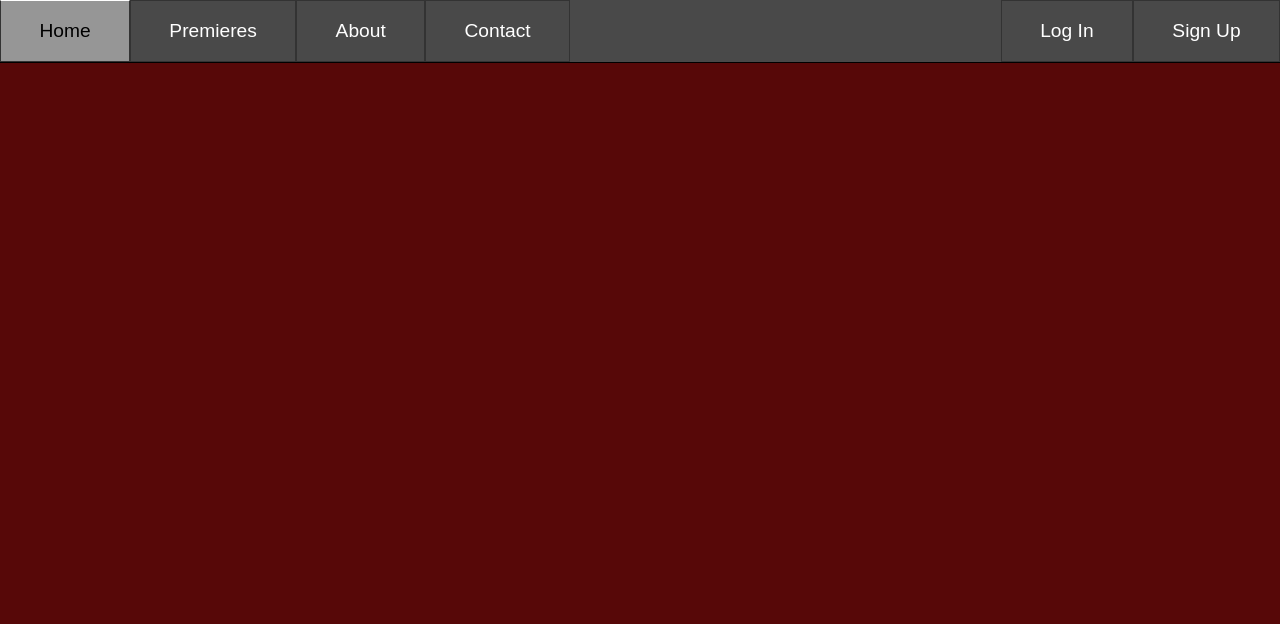
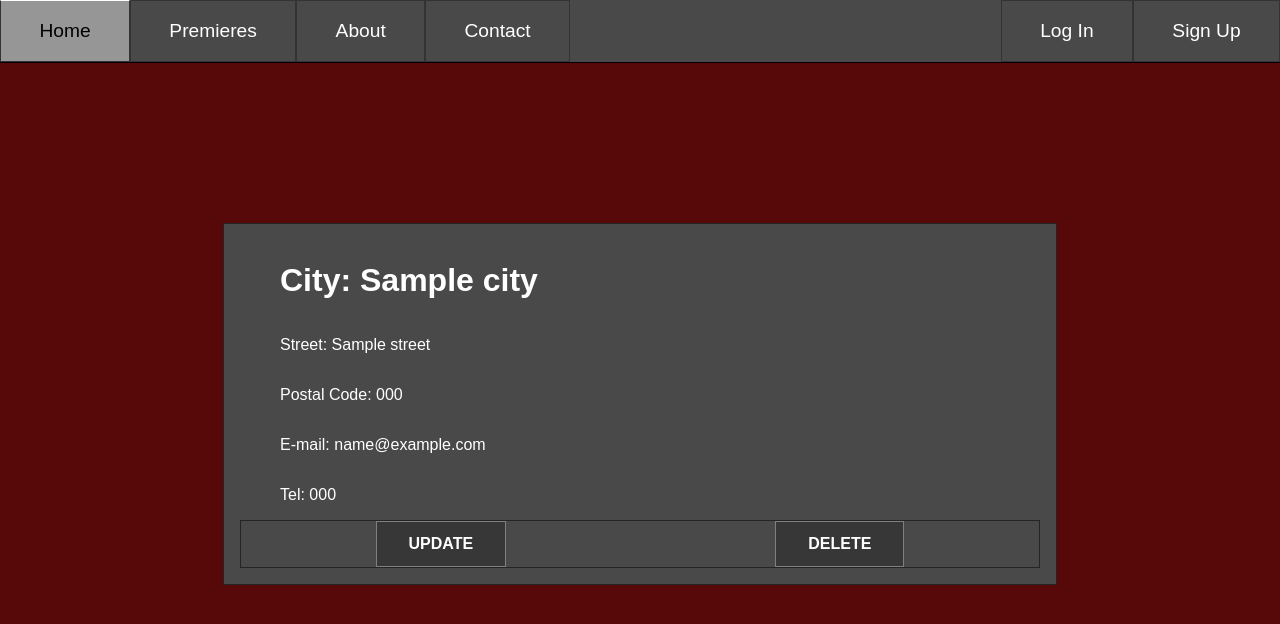
Before and after one commit to AlexMist23/Cinema_Service, a Django app: template cinema_app/templates/cinema_details.html in a window 1280 px wide. Shown: the top 624 px of the page. Run offline with Django 4.2, Linux system fonts and the light colour scheme; the template is opened without the code that fills it: most values are stand-ins (such as "Sample title", 1, 10 or a date in 2020).

Commit message:
Day 4 - cinema list, details, adding cinema, halls

```diff
--- a/Cinema_Service/urls.py
+++ b/Cinema_Service/urls.py
@@ -25,7 +25,7 @@ urlpatterns = [
     path('admin/', admin.site.urls),
     path('accounts/', include("django.contrib.auth.urls")),
     path('signup/', SignUpView.as_view(), name='signup'),
-    path('cinema/details/<int=id>', CinemaDetailsView )
+    path('cinema/details/<int:cinema_id>', CinemaDetailsView.as_view()),
     path('cinema/list', CinemaListView.as_view()),
     path('cinema/add', CinemaAddView.as_view()),
     path('hall/add', HallAddView.as_view()),
--- a/cinema_app/static/css/style.css
+++ b/cinema_app/static/css/style.css
@@ -3,6 +3,26 @@ body {
   font-family: sans-serif;
   margin: 0;
   color: white;
+}
+
+button{
+  background: #373737;
+  padding: 0.8em 2em;
+  margin: auto;
+  text-decoration: none;
+  color: white;
+  font-weight: bold;
+  border: solid grey 0.1em;
+}
+
+.button{
+  background: #373737;
+  padding: 0.8em 2em;
+  margin: auto;
+  text-decoration: none;
+  color: white;
+  font-weight: bold;
+  border: solid grey 0.1em;
 }
 
 .navbar {
@@ -48,6 +68,7 @@ body {
 .navbar-el-drop:hover .drop-item{
   display: block;
 }
+
 form{
   background: #494949;
   border: solid #2d2d2d;
@@ -65,14 +86,6 @@ form input{
 
 form label{
   font-weight: bold;
-}
-
-form button{
-  background: #373737;
-  color: #eee;
-  padding: 0.5em;
-  width: 31.25%;
-  margin: auto;
 }
 
 form p{
@@ -107,18 +120,41 @@ form ul{
 .list{
   display: flex;
   flex-direction: column;
+  width: 50em;
+  margin: 10em auto;
+  background: #494949;
+  padding: 1em;
+  border: solid #242424 0.1em;
 }
 
 .list-el {
   display: flex;
   flex-direction: row;
+  justify-content: center;
+  border: solid #242424 0.1em;
 }
 
+.list-el-buttons{
+  display: flex;
+  flex-direction: row;
+  justify-content: center;
+  border: solid #242424 0.1em;
+}
 ul.list-el li {
   width: 15em;
   list-style-type: none;
+  margin: auto;
 }
-ul.list-el a {
-  width: 15em;
-  font-style: italic;
+
+.details-list-el {
+  display: flex;
+  flex-direction: column;
+  margin: auto 5%;
 }
+
+.details-list-el-buttons{
+  display: flex;
+  flex-direction: row;
+  justify-content: center;
+  border: solid #242424 0.1em;
+}
--- a/cinema_app/templates/__main.html
+++ b/cinema_app/templates/__main.html
@@ -30,7 +30,7 @@
     {% if user.is_authenticated and user.is_superuser %}
     <div class="navbar-row">
         <div class="navbar-el-drop">
-            <a class="navbar-el" href="cinema/list">Cinema</a>
+            <a class="navbar-el" href="/cinema/list">Cinema</a>
             <a href="/cinema/add" class="drop-item">Add</a>
             <a href="/" class="drop-item">Delete</a>
         </div>
--- a/cinema_app/templates/cinema_details.html
+++ b/cinema_app/templates/cinema_details.html
@@ -2,14 +2,24 @@
 
 
 {% block head %}
-    <title>Cinema Details</title>
+    <title>{{ cinema.city }}</title>
 {% endblock %}
 
 
 {% block content %}
 
-    <div class="cinema-details">
-
+    <div class="list">
+        <div class="details-list-el">
+            <h1>City: {{ cinema.city }}</h1>
+            <p>Street: {{ cinema.street }}</p>
+            <p>Postal Code: {{ cinema.postal_code }}</p>
+            <p>E-mail: {{ cinema.email }}</p>
+            <p>Tel: {{ cinema.telephone }}</p>
+        </div>
+        <div class="details-list-el-buttons">
+            <a class="button">UPDATE</a>
+            <a class="button">DELETE</a>
+        </div>
     </div>
 
 {% endblock %}
--- a/cinema_app/templates/cinema_list.html
+++ b/cinema_app/templates/cinema_list.html
@@ -13,7 +13,7 @@
         {% for cinema in cinemas %}
         <ul class="list-el">
             <li>{{ cinema.city }}</li>
-            <a href="/cinema/details/{{ cinema.id }}">edit</a>
+            <a class="button" href="/cinema/details/{{ cinema.id }}">Edit</a>
         </ul>
         {% endfor %}
     </li>
--- a/cinema_app/views.py
+++ b/cinema_app/views.py
@@ -1,5 +1,6 @@
 from django.shortcuts import render
 from django.contrib.auth.forms import UserCreationForm
+from django.contrib.auth.mixins import LoginRequiredMixin
 from django.views import View, generic
 from django.urls import reverse_lazy
 from .forms import CinemaForm, HallForm
@@ -18,8 +19,9 @@ class LandingPageView(View):
 
 
 class CinemaDetailsView(View):
-    def get(self, request, id):
-        cnx = {}
+    def get(self, request, cinema_id):
+        cinema = Cinema.objects.get(pk=cinema_id)
+        cnx = {'cinema': cinema}
         return render(request, "cinema_details.html", cnx)
 
 
```
